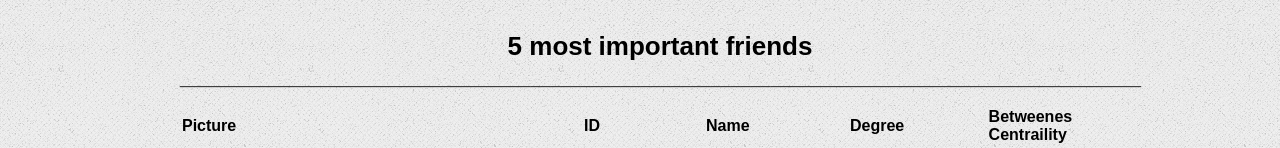
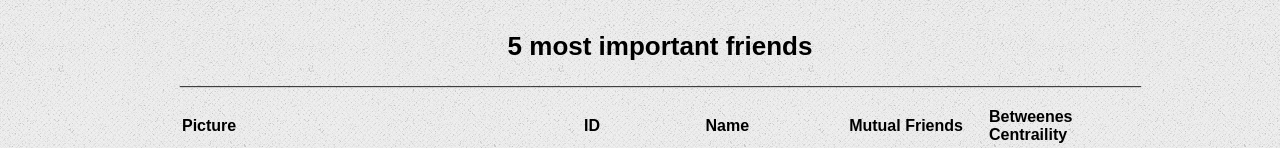
Before and after one commit to minihessel/ZaPPiZ, a Flask app: template app/templates/graph.html in a window 1280 px wide. Shown: the part 354-502 px from the top of the page. Run offline with Flask 2, Linux system fonts and the light colour scheme; the template is opened without the code that fills it: most values are stand-ins (such as "Sample title", 1, 10 or a date in 2020); grey boxes are pictures that could not be loaded.

Commit message:
description a bit more noob friendly

```diff
--- a/app/templates/graph.html
+++ b/app/templates/graph.html
@@ -132,7 +132,7 @@
             <th style="text-align: left;">Picture</th>
             <th style="text-align: left;"> ID  </th>
             <th style="text-align: left;"> Name </th>
-            <th style="text-align: left;"> Degree </th>
+            <th style="text-align: left;"> Mutual Friends </th>
             <th style="text-align: left;"> Betweenes Centraility </th>
         </tr>
         <tr>
@@ -167,7 +167,7 @@
             <th style="text-align: left;">Picture</th>
             <th style="text-align: left;"> ID  </th>
             <th style="text-align: left;"> Name </th>
-            <th style="text-align: left;"> Degree </th>
+            <th style="text-align: left;"> Mutual Friends </th>
             <th style="text-align: left;"> Betweenes Centraility </th>
         </tr>
         <tr>
```
